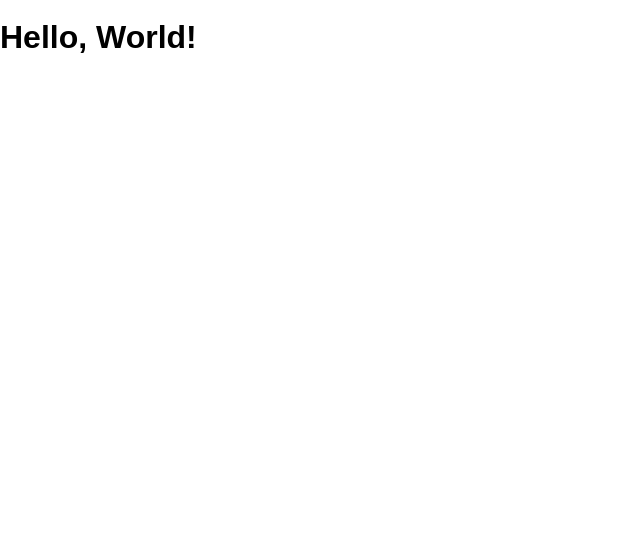
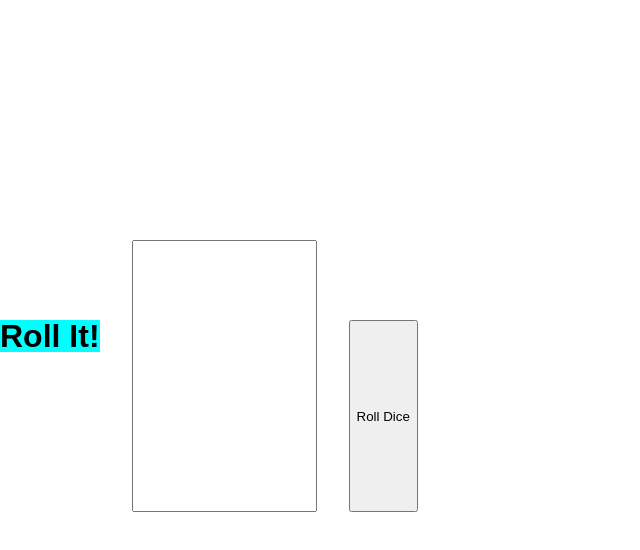
Before and after one commit to LivCunningham/dice, a website: page public/index.html in a window 1280 px wide. Shown: the whole page, without its empty margins (0-640 px from the left). Drawn offline with Linux system fonts and the light colour scheme.

Commit message:
diceroll

```diff
--- a/public/index.html
+++ b/public/index.html
@@ -1,14 +1,16 @@
 <!DOCTYPE html>
 <html>
   <head lang="en">
-    <meta charset="UTF-8">
-    <meta name="viewport" content="width=device-width, initial-scale=1">
+    <meta charset="UTF-8" />
+    <meta name="viewport" content="width=device-width, initial-scale=1" />
     <title>Dice</title>
-    <link rel="shortcut icon" href="/favicon.ico">
-    <link rel="stylesheet" href="/screen.css">
+    <link rel="shortcut icon" href="/favicon.ico" />
+    <link rel="stylesheet" href="/screen.css" />
   </head>
   <body>
-    <h1 class='hello-world'></h1>
+    <h1>Roll It!</h1>
+    <input class="result" type="number" name="Dice" id="Roll" placeholder="" />
+    <button class="button">Roll Dice</button>
     <script src="/main.js" charset="utf-8"></script>
   </body>
 </html>
--- a/public/main.js
+++ b/public/main.js
@@ -1,7 +1,10 @@
-const main = () => {
-  if (document.querySelector('h1.hello-world')) {
-    document.querySelector('h1.hello-world').textContent = 'Hello, World!'
-  }
+let dice = 0
+
+// gen random number when button clicked//
+const rollTheDice = () => {
+  Roll = Math.ceil(Math.random() * 6)
+  console.log('you roll a' + Roll)
+  document.querySelector('.result').value = Roll
 }
 
-document.addEventListener('DOMContentLoaded', main)
+document.querySelector('button').addEventListener('click', rollTheDice)
--- a/public/screen.css
+++ b/public/screen.css
@@ -9,4 +9,26 @@ html {
 body {
   margin: 0;
   min-height: 100%;
+  display: flex;
+  flex-direction: row;
 }
+
+.button {
+  margin-top: 20rem;
+  margin-bottom: 30rem;
+}
+
+.result {
+  margin-top: 15rem;
+  margin-bottom: 30rem;
+  margin-right: 2rem;
+}
+
+h1 {
+  display: flex;
+  flex-direction: row;
+  margin-top: 20rem;
+  margin-bottom: 40rem;
+  margin-right: 2rem;
+  background-color: aqua;
+}
```
